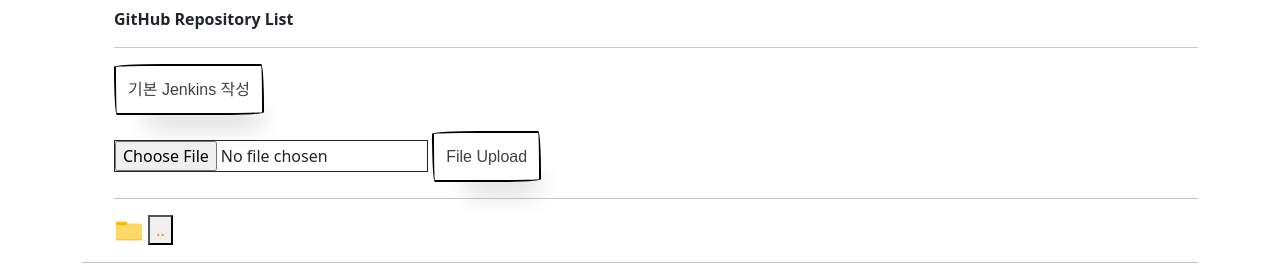
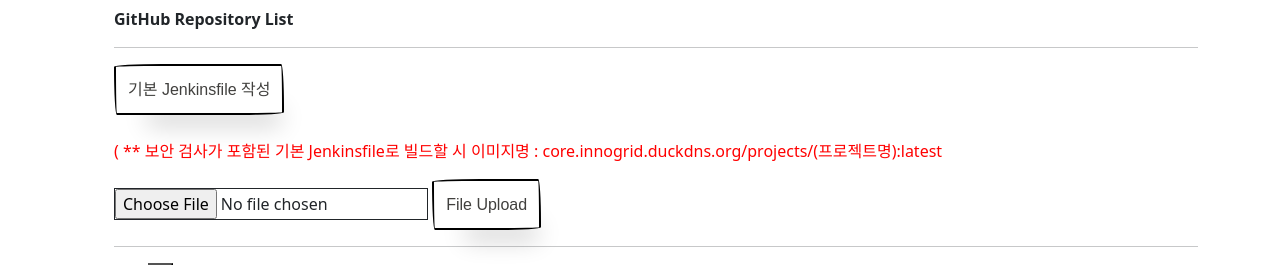
Before and after one commit to sjin1105/DevSecOpsToolChain, a Django app: template mysite/templates/pybo/gitlist.html in a window 1280 px wide. Shown: the part 179-444 px from the top of the page. Run offline with Django 4.2, Linux system fonts and the light colour scheme; the template is opened without the code that fills it, so the values that code supplies are empty; parts of the project's set-up code (start-up, migrations or seed data) failed here and were passed over; some libraries are stand-ins or nearby versions.

Commit message:
Update gitlist.html

```diff
--- a/mysite/templates/pybo/gitlist.html
+++ b/mysite/templates/pybo/gitlist.html
@@ -21,7 +21,9 @@
             <hr />
                 <form method='post' class='post-form my-3' action="{% url 'pybo:create_jenkins' project.id %}">
                     {% csrf_token %}
-                    <button type='submit' class="button-55" role="button" value="Jenkins">기본 Jenkins 작성</button>
+                    <button type='submit' class="button-55" role="button" value="Jenkins">기본 Jenkinsfile 작성</button>
+                    <br><br>
+                    <p style="color: red">( ** 보안 검사가 포함된 기본 Jenkinsfile로 빌드할 시 이미지명 : core.innogrid.duckdns.org/projects/(프로젝트명):latest</p>
                 </form>
                 <form method='post' class='post-form my-3' enctype="multipart/form-data" action="{% url 'pybo:github_fileupload' project.id %}">
                     {% csrf_token %}
@@ -71,7 +73,7 @@
         <hr />
         <table border="0" width="600">
             <th>
-                <form method='GET' class='post-form my-3' action="{% url 'pybo:github_createfile' project.id %}">
+                <form method='POST' class='post-form my-3' action="{% url 'pybo:github_createfile' project.id %}">
                     {% csrf_token %}
                     <input type="text" name="FN" id="FN">
                     <input type="hidden" name="PATH" id="PATH" value="{{ addr }}">
```
